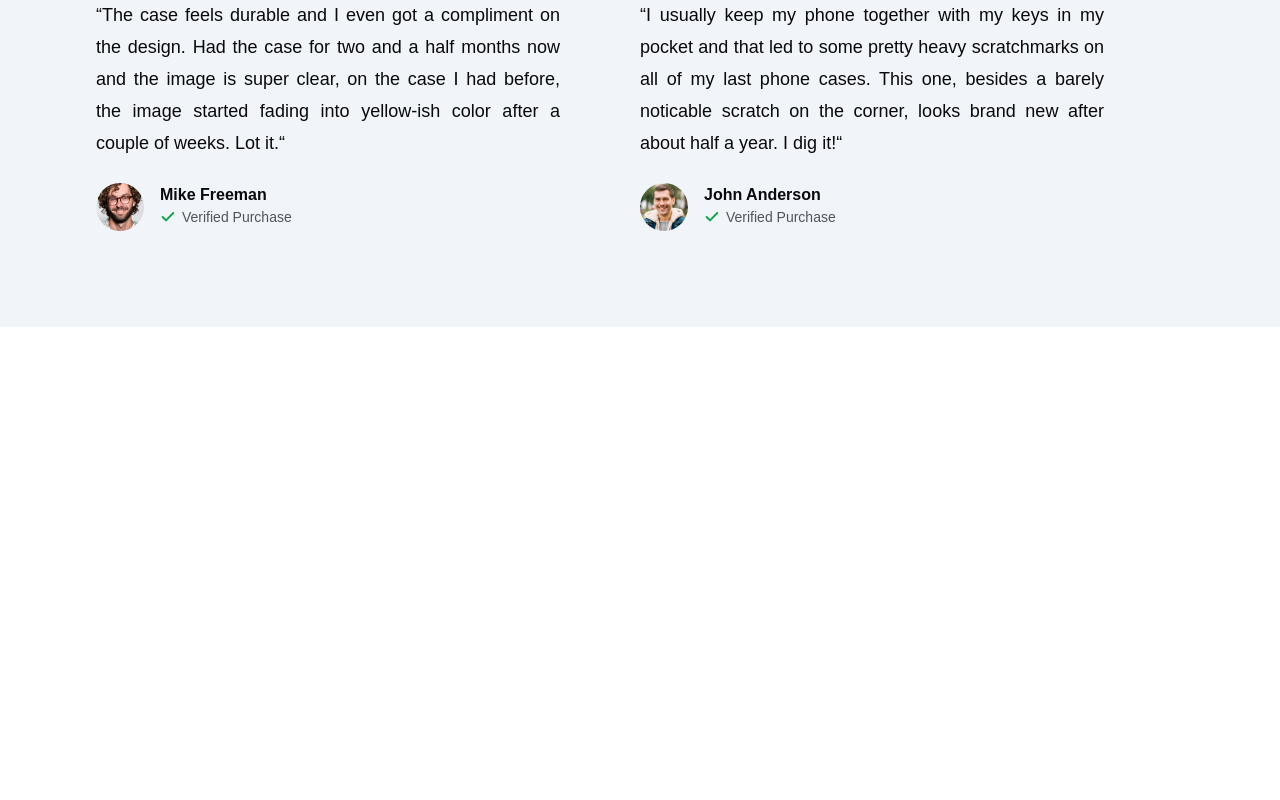
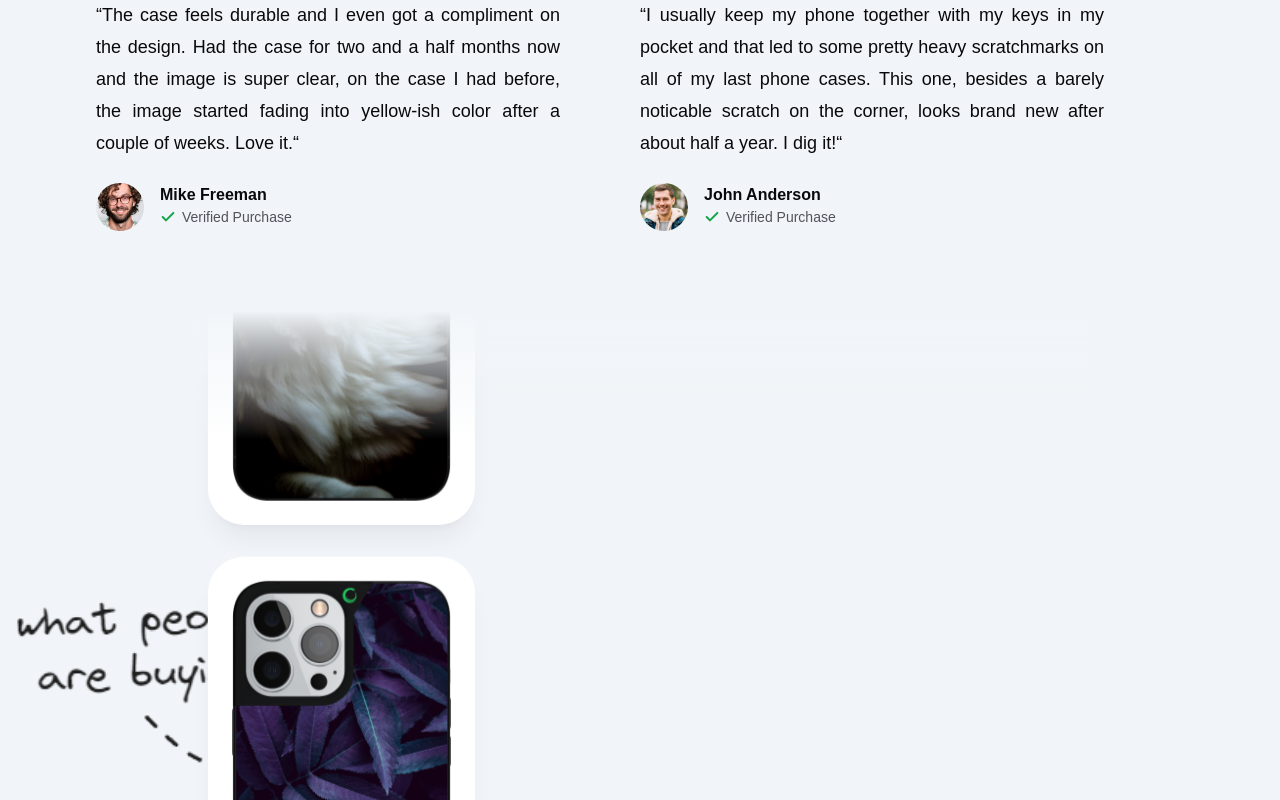
Before and after one commit to the-nazzmul/casepix, a Next.js app: page / in a window 1280 px wide. Shown: the part 1420-2220 px from the top of the page. Before the commit the page ends 1747 px from the top, so only its background shows below. Built offline with nearby package versions, Linux system fonts and the light colour scheme; no server answers.

Commit message:
added reviews section, fixed the Image from next js

```diff
--- a/package.json
+++ b/package.json
@@ -13,6 +13,7 @@
     "@radix-ui/react-slot": "^1.1.1",
     "class-variance-authority": "^0.7.1",
     "clsx": "^2.1.1",
+    "framer-motion": "^11.15.0",
     "lucide-react": "^0.469.0",
     "next": "15.1.2",
     "react": "^19.0.0",
--- a/src/app/page.tsx
+++ b/src/app/page.tsx
@@ -1,6 +1,7 @@
 import { Icons } from "@/components/Icons";
 import MaxWidthWrapper from "@/components/MaxWidthWrapper";
 import Phone from "@/components/Phone";
+import { Reviews } from "@/components/Reviews";
 import { Check, Star } from "lucide-react";
 import Image from "next/image";
 
@@ -162,7 +163,7 @@
                   the design. Had the case for two and a half months now and the
                   image is super clear, on the case I had before, the image
                   started fading into yellow-ish color after a couple of weeks.
-                  Lot it.&ldquo;
+                  Love it.&ldquo;
                 </p>
               </div>
               <div className="flex gap-4 mt-2">
@@ -219,6 +220,9 @@
             </div>
           </div>
         </MaxWidthWrapper>
+        <div>
+          <Reviews />
+        </div>
       </section>
     </div>
   );
--- a/src/components/Phone.tsx
+++ b/src/components/Phone.tsx
@@ -23,17 +23,18 @@
             : "/phone-template-white-edges.png"
         }
         alt="phone image"
-        className="pointer-events-none z-50 select-none"
-        width={300}
-        height={300}
+        className="pointer-events-none z-50 select-none w-full h-full"
+        width={0}
+        height={0}
+        sizes="100vw"
       />
+
       <div className="absolute -z-10 inset-0">
         <Image
-          className="object-cover"
+          className="object-cover min-w-full min-h-full "
           src={imgSrc}
           alt="overlaying phone image"
-          width={600}
-          height={600}
+          fill
         />
       </div>
     </div>
--- /dev/null
+++ b/src/components/Reviews.tsx
@@ -0,0 +1,173 @@
+"use client";
+
+import Image from "next/image";
+import MaxWidthWrapper from "./MaxWidthWrapper";
+import { HTMLAttributes, useEffect, useRef, useState } from "react";
+import { useInView } from "framer-motion";
+import { cn } from "@/lib/utils";
+import Phone from "./Phone";
+
+const PHONES = [
+  "/testimonials/1.jpg",
+  "/testimonials/2.jpg",
+  "/testimonials/3.jpg",
+  "/testimonials/4.jpg",
+  "/testimonials/5.jpg",
+  "/testimonials/6.jpg",
+];
+
+function splitArray<T>(array: Array<T>, numParts: number) {
+  const result: Array<Array<T>> = [];
+
+  for (let i = 0; i < array.length; i++) {
+    const index = i % numParts;
+    if (!result[index]) {
+      result[index] = [];
+    }
+    result[index].push(array[i]);
+  }
+  return result;
+}
+
+function ReviewColumn({
+  reviews,
+  className,
+  reviewClassName,
+  msPerPixel = 0,
+}: {
+  reviews: string[];
+  className?: string;
+  reviewClassName?: (reviewIndex: number) => string;
+  msPerPixel?: number;
+}) {
+  const columnRef = useRef<HTMLDivElement | null>(null);
+  const [columnHeight, setColumnHeight] = useState(0);
+  const duration = `${columnHeight * msPerPixel}ms`;
+
+  useEffect(() => {
+    if (!columnRef.current) return;
+
+    const resizeObserver = new window.ResizeObserver(() => {
+      setColumnHeight(columnRef.current?.offsetHeight ?? 0);
+    });
+
+    resizeObserver.observe(columnRef.current);
+
+    return () => {
+      resizeObserver.disconnect();
+    };
+  }, []);
+
+  return (
+    <div
+      ref={columnRef}
+      className={cn("animate-marquee space-y-8 py-4", className)}
+      style={{ "--marquee-duration": duration } as React.CSSProperties}
+    >
+      {reviews.concat(reviews).map((imgSrc, reviewIndex) => (
+        <Review
+          key={reviewIndex}
+          className={reviewClassName?.(reviewIndex % reviews.length)}
+          imgSrc={imgSrc}
+        />
+      ))}
+    </div>
+  );
+}
+
+interface ReviewProps extends HTMLAttributes<HTMLDivElement> {
+  imgSrc: string;
+}
+
+function Review({ imgSrc, className, ...props }: ReviewProps) {
+  const POSSIBLE_ANIMATION_DELAYS = [
+    "0s",
+    "0.1s",
+    "0.2s",
+    "0.3s",
+    "0.4s",
+    "0.5s",
+  ];
+
+  const animationDelay =
+    POSSIBLE_ANIMATION_DELAYS[
+      Math.floor(Math.random() * POSSIBLE_ANIMATION_DELAYS.length)
+    ];
+
+  return (
+    <div
+      className={cn(
+        "animate-fade-in rounded-[2.25rem] bg-white p-6 opacity-0 shadow-xl shadow-slate-900/5",
+        className
+      )}
+      style={{ animationDelay }}
+      {...props}
+    >
+      <Phone imgSrc={imgSrc} />
+    </div>
+  );
+}
+
+const ReviewGrid = () => {
+  const containerRef = useRef<HTMLDivElement | null>(null);
+  const inView = useInView(containerRef, { once: true, amount: 0.4 });
+  const columns = splitArray(PHONES, 3);
+
+  const column1 = columns[0];
+  const column2 = columns[1];
+  const column3 = splitArray(columns[2], 2);
+
+  return (
+    <div
+      ref={containerRef}
+      className="relative -mx-4 mt-16 grid h-[49rem] max-h-[150vh] grid-cols-1 items-start gap-8 overflow-hidden px-4 sm:mt-20 md:grid-cols-2 lg:grid-cols-3"
+    >
+      {inView ? (
+        <>
+          <ReviewColumn
+            reviews={[...column1, ...column3.flat(), ...column2]}
+            reviewClassName={(reviewIndex) =>
+              cn({
+                "md:hidden": reviewIndex >= column1.length + column3[0].length,
+                "lg:hidden": reviewIndex >= column1.length,
+              })
+            }
+            msPerPixel={10}
+          />
+          <ReviewColumn
+            reviews={[...column2, ...column3[1]]}
+            className="hidden md:block"
+            reviewClassName={(reviewIndex) =>
+              reviewIndex >= column2.length ? "lg:hidden" : ""
+            }
+            msPerPixel={15}
+          />
+          <ReviewColumn
+            reviews={column3.flat()}
+            className="hidden md:block"
+            msPerPixel={10}
+          />
+        </>
+      ) : null}
+      <div className="pointer-events-none absolute inset-x-0 top-0 h-32 bg-gradient-to-b from-slate-100" />
+      <div className="pointer-events-none absolute inset-x-0 bottom-0 h-32 bg-gradient-to-t from-slate-100" />
+    </div>
+  );
+};
+
+export const Reviews = () => {
+  return (
+    <MaxWidthWrapper className="relative max-w-5xl">
+      <Image
+        aria-hidden="true"
+        src="/what-people-are-buying.png"
+        className="absolute select-none hidden xl:block -left-32 top-1/3"
+        width={300}
+        height={600}
+        alt="image"
+      />
+
+      <ReviewGrid />
+    </MaxWidthWrapper>
+  );
+};
--- a/tailwind.config.ts
+++ b/tailwind.config.ts
@@ -10,53 +10,66 @@
   theme: {
     extend: {
       colors: {
-  			background: 'hsl(var(--background))',
-  			foreground: 'hsl(var(--foreground))',
+        background: "hsl(var(--background))",
+        foreground: "hsl(var(--foreground))",
         card: {
-  				DEFAULT: 'hsl(var(--card))',
-  				foreground: 'hsl(var(--card-foreground))'
+          DEFAULT: "hsl(var(--card))",
+          foreground: "hsl(var(--card-foreground))",
         },
         popover: {
-  				DEFAULT: 'hsl(var(--popover))',
-  				foreground: 'hsl(var(--popover-foreground))'
+          DEFAULT: "hsl(var(--popover))",
+          foreground: "hsl(var(--popover-foreground))",
         },
         primary: {
-  				DEFAULT: 'hsl(var(--primary))',
-  				foreground: 'hsl(var(--primary-foreground))'
+          DEFAULT: "hsl(var(--primary))",
+          foreground: "hsl(var(--primary-foreground))",
         },
         secondary: {
-  				DEFAULT: 'hsl(var(--secondary))',
-  				foreground: 'hsl(var(--secondary-foreground))'
+          DEFAULT: "hsl(var(--secondary))",
+          foreground: "hsl(var(--secondary-foreground))",
         },
         muted: {
-  				DEFAULT: 'hsl(var(--muted))',
-  				foreground: 'hsl(var(--muted-foreground))'
+          DEFAULT: "hsl(var(--muted))",
+          foreground: "hsl(var(--muted-foreground))",
         },
         accent: {
-  				DEFAULT: 'hsl(var(--accent))',
-  				foreground: 'hsl(var(--accent-foreground))'
+          DEFAULT: "hsl(var(--accent))",
+          foreground: "hsl(var(--accent-foreground))",
         },
         destructive: {
-  				DEFAULT: 'hsl(var(--destructive))',
-  				foreground: 'hsl(var(--destructive-foreground))'
+          DEFAULT: "hsl(var(--destructive))",
+          foreground: "hsl(var(--destructive-foreground))",
         },
-  			border: 'hsl(var(--border))',
-  			input: 'hsl(var(--input))',
-  			ring: 'hsl(var(--ring))',
+        border: "hsl(var(--border))",
+        input: "hsl(var(--input))",
+        ring: "hsl(var(--ring))",
         chart: {
-  				'1': 'hsl(var(--chart-1))',
-  				'2': 'hsl(var(--chart-2))',
-  				'3': 'hsl(var(--chart-3))',
-  				'4': 'hsl(var(--chart-4))',
-  				'5': 'hsl(var(--chart-5))'
-  			}
+          "1": "hsl(var(--chart-1))",
+          "2": "hsl(var(--chart-2))",
+          "3": "hsl(var(--chart-3))",
+          "4": "hsl(var(--chart-4))",
+          "5": "hsl(var(--chart-5))",
+        },
       },
       borderRadius: {
-  			lg: 'var(--radius)',
-  			md: 'calc(var(--radius) - 2px)',
-  			sm: 'calc(var(--radius) - 4px)'
-  		}
-  	}
+        lg: "var(--radius)",
+        md: "calc(var(--radius) - 2px)",
+        sm: "calc(var(--radius) - 4px)",
+      },
+      keyframes: {
+        marquee: {
+          "100%": { transform: "translateY(-50%)" },
+        },
+        "fade-in": {
+          from: { opacity: "0" },
+          to: { opacity: "1" },
+        },
+      },
+      animation: {
+        marquee: "marquee var(--marquee-duration) linear infinite",
+        "fade-in": "fade-in 0.5s linear forwards",
+      },
+    },
   },
   plugins: [require("tailwindcss-animate")],
 } satisfies Config;
```
Also changed, not shown: 1 other file (tests, documents, lock files or other folders). Lines whose indentation alone changed are shown as unchanged.
